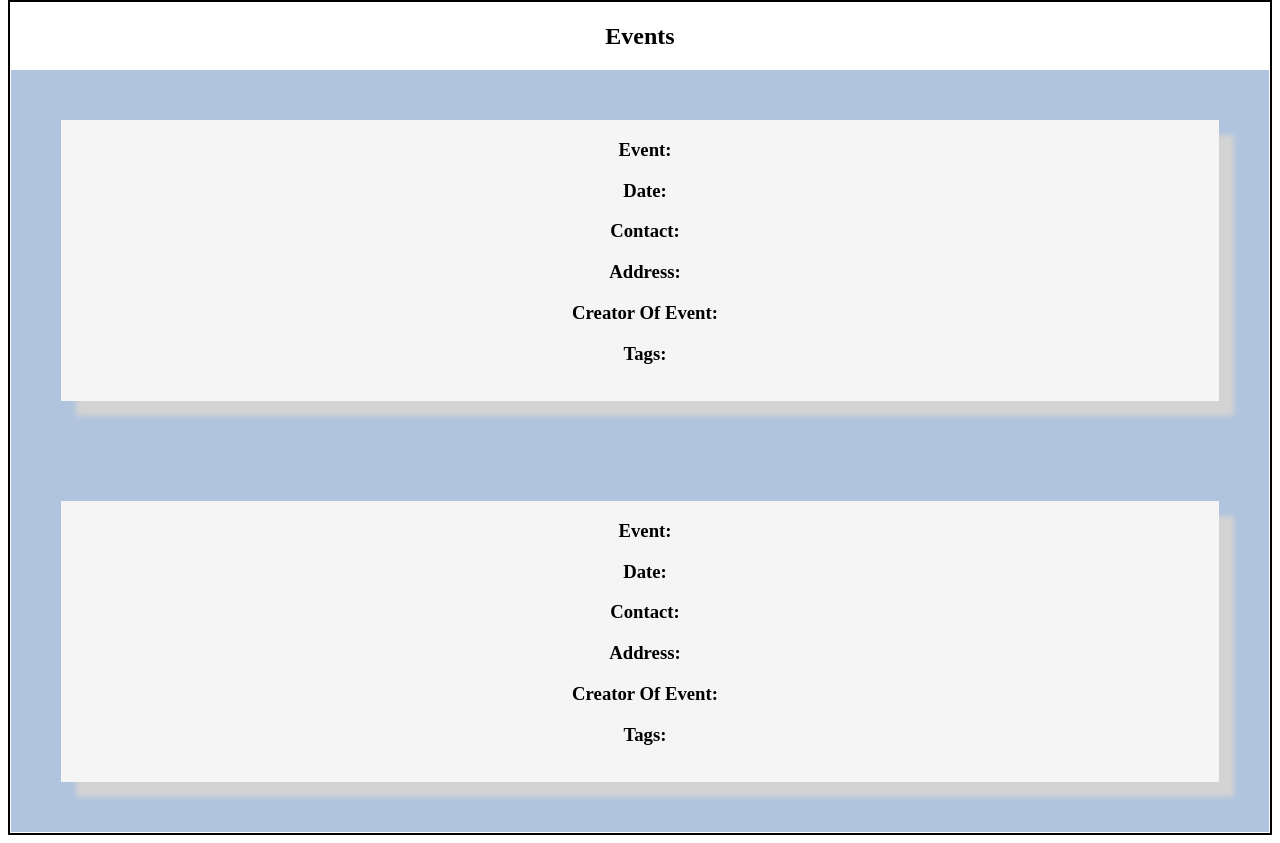
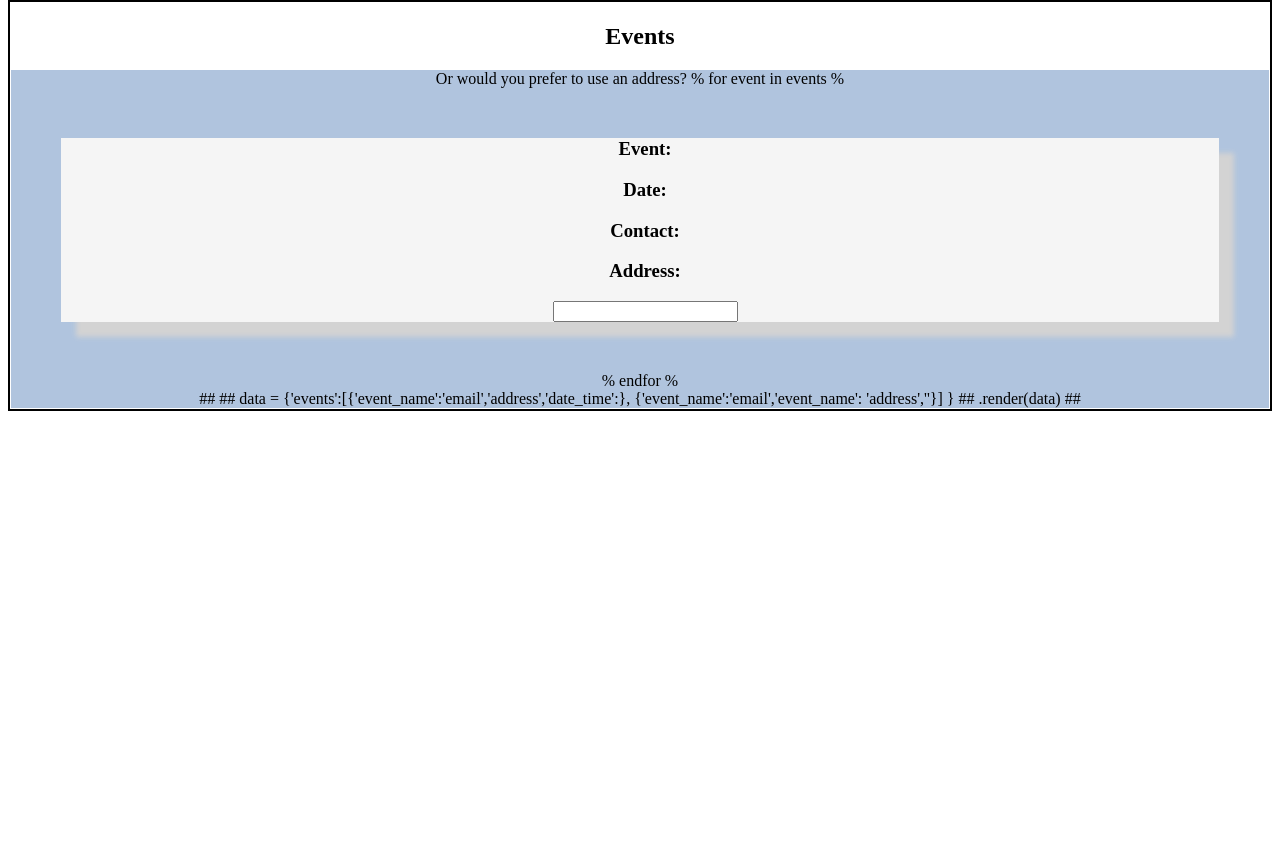
Before and after one commit to jdiggles17/CSSI-Project, a Python web app: template cssi-pathfinder-project/templates/events.html in a window 1280 px wide. Shown: the part 369-1212 px from the top of the page. After the commit the page ends 780 px from the top, so only its background shows below. Run offline with Jinja, Linux system fonts and the light colour scheme; the template is opened without the code that fills it, so the values that code supplies are empty.

Commit message:
me trying to fixthe dictionaries and the map

```diff
--- a/cssi-pathfinder-project/templates/events.html
+++ b/cssi-pathfinder-project/templates/events.html
@@ -82,22 +82,26 @@
     <div id="main">
       <h2> Events </h2>
         <div class="flex-container">
-          <div class="flex-item">
-            <p><h3>Event: </h3>{{event_name}}</p>
-              <p><h3>Date: </h3>{{date_time}}</p>
-              <p><h3>Contact: </h3>{{email}}</p>
-              <p><h3>Address: </h3>{{address}}</p>
-              <p><h3>Creator Of Event: </h3>{{user_info}}</p>
-              <p><h3>Tags: </h3>{{tags}}</p><br></li>
-          </div>
-          <div class="flex-item">
-              <p><h3>Event: </h3>{{event_name}}</p>
-              <p><h3>Date: </h3>{{date_time}}</p>
-              <p><h3>Contact: </h3>{{email}}</p>
-              <p><h3>Address: </h3>{{address}}</p>
-              <p><h3>Creator Of Event: </h3>{{user_info}}</p>
-              <p><h3>Tags: </h3>{{tags}}</p><br></li>
-          </div>
+          <form method="post" id="address_form" class="user_form">
+            <label>Or would you prefer to use an address?</label>
+
+
+              % for event in events %
+              <div class="flex-item">
+                <p><h3>Event: </h3>{{ event.event_name}}</p>
+                  <p><h3>Date: </h3>{{event.date_time}}</p>
+                  <p><h3>Contact: </h3>{{event.email}}</p>
+                  <p><h3>Address: </h3>{{event.address}}</p>
+                  <input id="address_list" name="address_list" type="text" value="{{event.address}}"/>
+                  <!--<p><h3>Creator Of Event: </h3>{{event.user_info}}</p>-->
+                  <!--<p><h3>Tags: </h3>{{event.tags}}</p><br></li>-->
+              </div>
+              %  endfor %
+            </form>
+          ##
+          ##  data = {'events':[{'event_name':'email','address','date_time':},  {'event_name':'email','event_name': 'address',''}]  }
+          ##   .render(data)
+          ##
         </div>
     </div>
   </body>
```
Also changed, not shown: cssi-pathfinder-project/main.py (+4 -3 lines).
